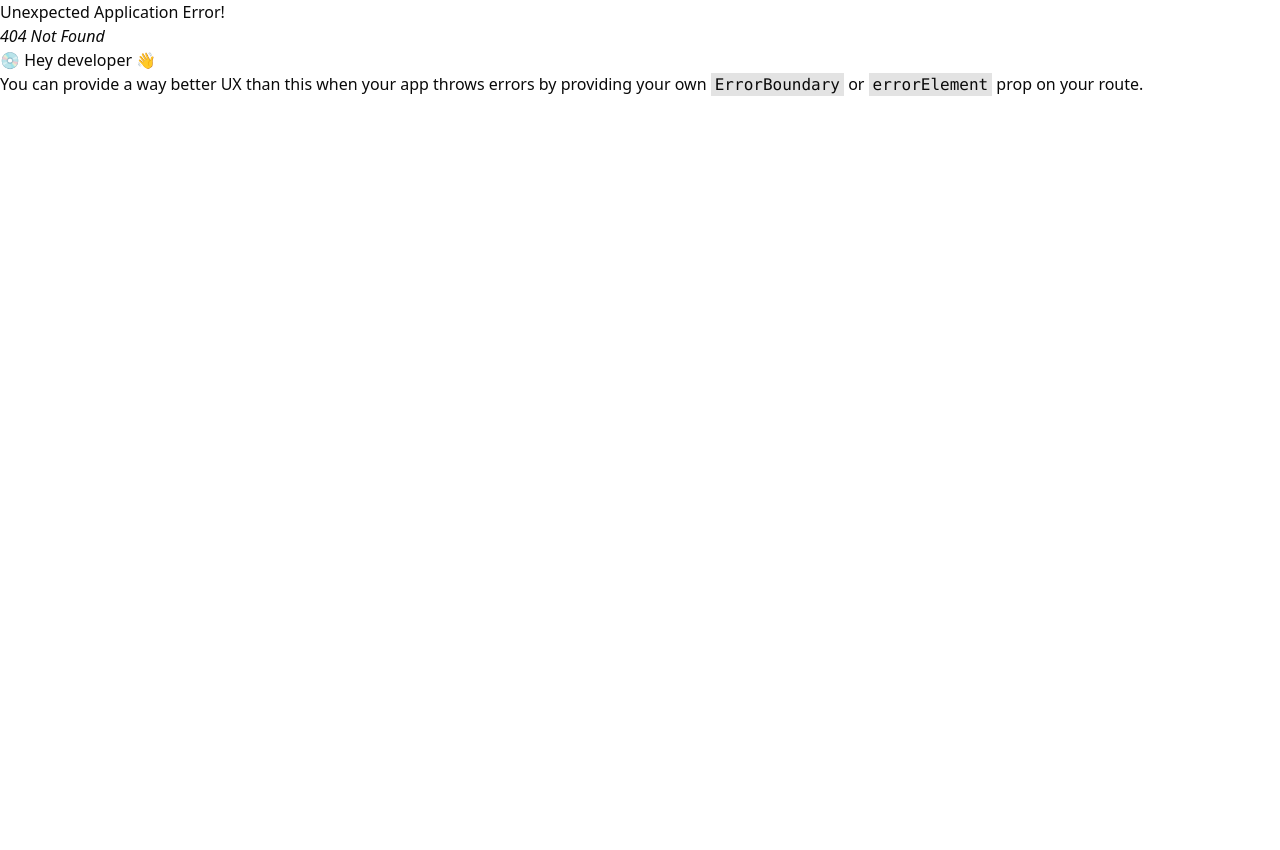
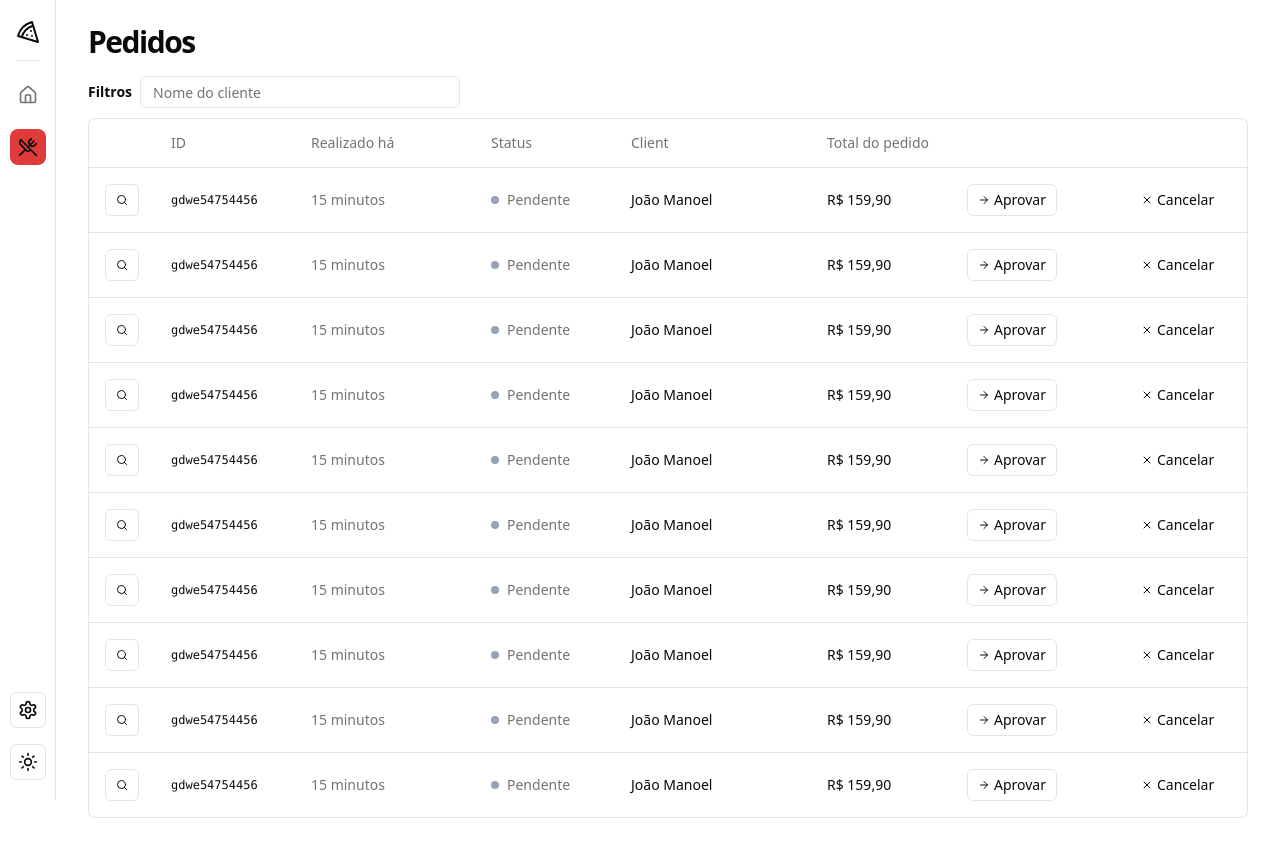
Before and after one commit to JoaoManoelDev/pizza-shop, a React (Vite) app: page /orders in a window 1280 px wide. Before the commit this address had no page. Before the commit the page ends 800 px from the top, so only its background shows below. Built offline with nearby package versions, Linux system fonts and the light colour scheme.

Commit message:
feat: create Orders page

```diff
--- /dev/null
+++ b/src/pages/app/orders/index.tsx
@@ -0,0 +1,103 @@
+import { Helmet } from "react-helmet-async"
+
+import { Input } from "@/components/ui/input"
+import {
+  Table,
+  TableBody,
+  TableCell,
+  TableHead,
+  TableHeader,
+  TableRow
+} from "@/components/ui/table"
+import { Button } from "@/components/ui/button"
+import { Icons } from "@/components/icons"
+
+export const Orders = () => {
+  return (
+    <>
+      <Helmet title="Pedidos" />
+
+      <div className="flex flex-col gap-4">
+        <h1 className="text-3xl font-bold tracking-tighter">Pedidos</h1>
+      </div>
+
+      <div className="space-y-2.5">
+        <form className="flex items-center gap-2">
+          <span className="text-sm font-semibold">Filtros</span>
+          <Input placeholder="Nome do cliente" className="h-8 w-[320px]" />
+        </form>
+
+        <div className="border rounded-md">
+          <Table>
+            <TableHeader>
+              <TableRow>
+                <TableHead className="w-[64px]"></TableHead>
+                <TableHead className="w-[140px]">ID</TableHead>
+                <TableHead className="w-[180px]">Realizado há</TableHead>
+                <TableHead className="w-[140px]">Status</TableHead>
+                <TableHead>Client</TableHead>
+                <TableHead className="w-[140px]">Total do pedido</TableHead>
+                <TableHead className="w-[164px]"></TableHead>
+                <TableHead className="w-[132px]"></TableHead>
+              </TableRow>
+            </TableHeader>
+
+            <TableBody>
+              {Array.from({ length: 10 }).map((_, i) => {
+                return (
+                  <TableRow key={i}>
+                    <TableCell>
+                      <Button variant="outline" size="xs">
+                        <Icons.search className="w-3 h-3" />
+                        <span className="sr-only">Detalhes do pedido</span>
+                      </Button>
+                    </TableCell>
+
+                    <TableCell className="font-mono text-xs font-medium">
+                      gdwe54754456
+                    </TableCell>
+
+                    <TableCell className="text-muted-foreground">
+                      15 minutos
+                    </TableCell>
+
+                    <TableCell>
+                      <div className="flex items-center gap-2">
+                        <span className="w-2 h-2 rounded-full bg-slate-400" />
+                        <span className="font-medium text-muted-foreground">
+                          Pendente
+                        </span>
+                      </div>
+                    </TableCell>
+
+                    <TableCell className="font-medium">
+                      João Manoel
+                    </TableCell>
+
+                    <TableCell className="font-medium">
+                      R$ 159,90
+                    </TableCell>
+
+                    <TableCell>
+                      <Button variant="outline" size="xs">
+                        <Icons.arrowRight className="w-3 h-3 mr-1" />
+                        Aprovar
+                      </Button>
+                    </TableCell>
+
+                    <TableCell>
+                      <Button variant="ghost" size="xs">
+                        <Icons.x className="w-3 h-3 mr-1" />
+                        Cancelar
+                      </Button>
+                    </TableCell>
+                  </TableRow>
+                )
+              })}
+            </TableBody>
+          </Table>
+        </div>
+      </div>
+    </>
+  )
+}
--- a/src/routes.tsx
+++ b/src/routes.tsx
@@ -3,6 +3,7 @@
 import { AppLayout } from "@/pages/_layouts/app"
 import { AuthLayout } from "@/pages/_layouts/auth"
 import { Dashboard } from "@/pages/app/dashboard"
+import { Orders } from "@/pages/app/orders"
 import { SignIn } from "@/pages/auth/sign-in"
 import { SignUp } from "@/pages/auth/sign-up"
 
@@ -14,6 +15,10 @@
       {
         path: "/",
         element: <Dashboard />
+      },
+      {
+        path: "/orders",
+        element: <Orders />
       },
     ]
   },
```
